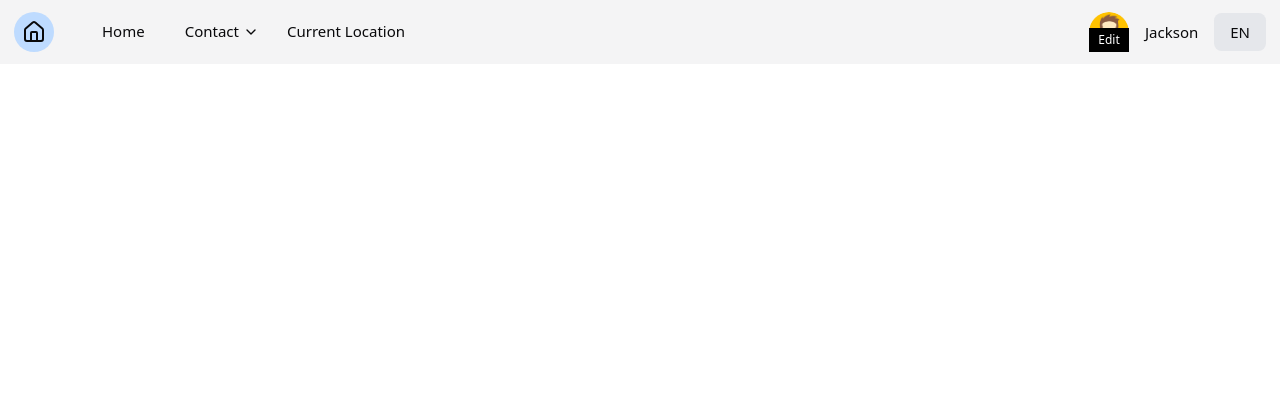
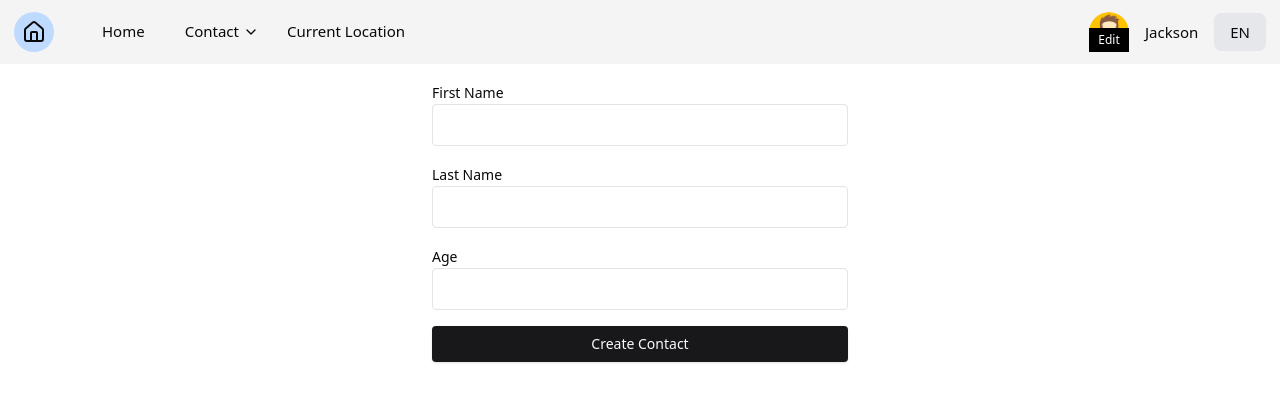
Before and after one commit to snickee4115/abbon-assignments, a React (Vite) app: page /contact/form in a window 1280 px wide. Shown: the top 402 px of the page. Built offline with nearby package versions, Linux system fonts and the light colour scheme.

Commit message:
feat: add contact form page

```diff
--- a/src/App.tsx
+++ b/src/App.tsx
@@ -2,6 +2,7 @@ import "./i18n";
 import { BrowserRouter, Route, Routes } from "react-router";
 import Navbar from "./components/layouts/Navbar";
 import Home from "./pages/Home";
+import ContactForm from "./pages/ContactForm";
 
 function App() {
   return (
@@ -11,6 +12,7 @@ function App() {
         <main className="flex-grow">
           <Routes>
             <Route path="/" element={<Home />} />
+            <Route path="/contact/form" element={<ContactForm />} />
           </Routes>
         </main>
       </BrowserRouter>
--- a/src/assets/locales/en/translation.json
+++ b/src/assets/locales/en/translation.json
@@ -5,5 +5,26 @@
     "contactList": "Contact List",
     "createContact": "Create Contact",
     "currentLocation": "Current Location"
+  },
+  "contact": {
+    "firstName": "First Name",
+    "lastName": "Last Name",
+    "age": "Age",
+    "create": "Create Contact",
+    "validation": {
+      "firstName": {
+        "min": "First name must be at least {{min}} characters"
+      },
+      "lastName": {
+        "min": "Last name must be at least {{min}} characters"
+      },
+      "age": {
+        "min": "Age must be positive",
+        "max": "Age must not exceed {{max}}",
+        "required": "Age is required"
+      }
+    },
+    "success": "Contact created success",
+    "error": "Error creating contact"
   }
 }
--- a/src/assets/locales/th/translation.json
+++ b/src/assets/locales/th/translation.json
@@ -5,5 +5,26 @@
     "contactList": "รายชื่อติดต่อ",
     "createContact": "สร้างรายชื่อติดต่อ",
     "currentLocation": "ตำแหน่งปัจจุบัน"
+  },
+  "contact": {
+    "firstName": "ชื่อ",
+    "lastName": "นามสกุล",
+    "age": "อายุ",
+    "create": "สร้างรายชื่อ",
+    "validation": {
+      "firstName": {
+        "min": "ชื่อต้องมีอย่างน้อย {{min}} ตัวอักษร"
+      },
+      "lastName": {
+        "min": "นามสกุลต้องมีอย่างน้อย {{min}} ตัวอักษร"
+      },
+      "age": {
+        "min": "อายุต้องมากกว่า {{min}}",
+        "max": "อายุต้องไม่เกิน {{max}}",
+        "required": "กรุณากรอกอายุ"
+      }
+    },
+    "success": "สร้างรายชื่อสำเร็จ",
+    "error": "เกิดข้อผิดพลาดในการสร้างรายชื่อ"
   }
 }
--- /dev/null
+++ b/src/lib/validation.ts
@@ -0,0 +1,15 @@
+import i18next from "i18next";
+import { z } from "zod";
+
+export const contactSchema = (t: typeof i18next.t) =>
+  z.object({
+    id: z.string(),
+    firstName: z.string().min(2, t("contact.validation.firstName.min", { min: 2 })),
+    lastName: z.string().min(2, t("contact.validation.lastName.min", { min: 2 })),
+    age: z
+      .number({ required_error: t("contact.validation.age.required") })
+      .min(1, t("contact.validation.age.min", { min: 1 }))
+      .max(150, t("contact.validation.age.max", { max: 150 })),
+  });
+
+export type Contact = z.infer<ReturnType<typeof contactSchema>>;
--- /dev/null
+++ b/src/pages/ContactForm.tsx
@@ -0,0 +1,107 @@
+import { useForm } from "react-hook-form";
+import { zodResolver } from "@hookform/resolvers/zod";
+import { useContactStore } from "@/store/contactStore";
+import {
+  Form,
+  FormField,
+  FormItem,
+  FormLabel,
+  FormControl,
+  FormMessage,
+} from "@/components/ui/form";
+import { useNavigate } from "react-router";
+import { useTranslation } from "react-i18next";
+import { contactSchema } from "@/lib/validation";
+import { Button } from "@/components/ui/button";
+
+type ContactFormData = {
+  firstName: string;
+  lastName: string;
+  age: number;
+};
+
+const ContactForm = () => {
+  const { t } = useTranslation();
+  const navigate = useNavigate();
+  const addContact = useContactStore((state) => state.addContact);
+
+  const form = useForm<ContactFormData>({
+    resolver: zodResolver(contactSchema(t).omit({ id: true })),
+    defaultValues: {
+      firstName: "",
+      lastName: "",
+      age: undefined,
+    },
+  });
+
+  const onSubmit = async (data: ContactFormData) => {
+    try {
+      addContact(data);
+      alert(t("contact.success"));
+      navigate("/contact/list");
+    } catch (error) {
+      alert(t("contact.error"));
+    }
+  };
+
+  return (
+    <div className="container mx-auto p-4 max-w-md">
+      <Form {...form}>
+        <form onSubmit={form.handleSubmit(onSubmit)} className="flex flex-col gap-4">
+          <FormField
+            control={form.control}
+            name="firstName"
+            render={({ field }) => (
+              <FormItem>
+                <FormLabel>{t("contact.firstName")}</FormLabel>
+                <FormControl>
+                  <input {...field} className="w-full p-2 border rounded" />
+                </FormControl>
+                <FormMessage />
+              </FormItem>
+            )}
+          />
+
+          <FormField
+            control={form.control}
+            name="lastName"
+            render={({ field }) => (
+              <FormItem>
+                <FormLabel>{t("contact.lastName")}</FormLabel>
+                <FormControl>
+                  <input {...field} className="w-full p-2 border rounded" />
+                </FormControl>
+                <FormMessage />
+              </FormItem>
+            )}
+          />
+
+          <FormField
+            control={form.control}
+            name="age"
+            render={({ field }) => (
+              <FormItem>
+                <FormLabel>{t("contact.age")}</FormLabel>
+                <FormControl>
+                  <input
+                    {...field}
+                    type="number"
+                    className="w-full p-2 border rounded"
+                    onChange={(e) => field.onChange(parseInt(e.target.value))}
+                  />
+                </FormControl>
+                <FormMessage />
+              </FormItem>
+            )}
+          />
+
+          <Button type="submit" className="w-full p-2 rounded">
+            {t("contact.create")}
+          </Button>
+        </form>
+      </Form>
+    </div>
+  );
+};
+
+export default ContactForm;
--- /dev/null
+++ b/src/store/contactStore.ts
@@ -0,0 +1,20 @@
+import { Contact } from "@/lib/validation";
+import { create } from "zustand";
+
+interface ContactStore {
+  contacts: Contact[];
+  addContact: (contact: Omit<Contact, "id">) => void;
+}
+
+export const useContactStore = create<ContactStore>((set) => ({
+  contacts: Array.from({ length: 100 }, (_, i) => ({
+    id: `${i + 1}`,
+    firstName: `FirstName${i + 1}`,
+    lastName: `LastName${i + 1}`,
+    age: Math.floor(Math.random() * 50),
+  })),
+  addContact: (contact) =>
+    set((state) => ({
+      contacts: [{ ...contact, id: crypto.randomUUID() }, ...state.contacts],
+    })),
+}));
```
